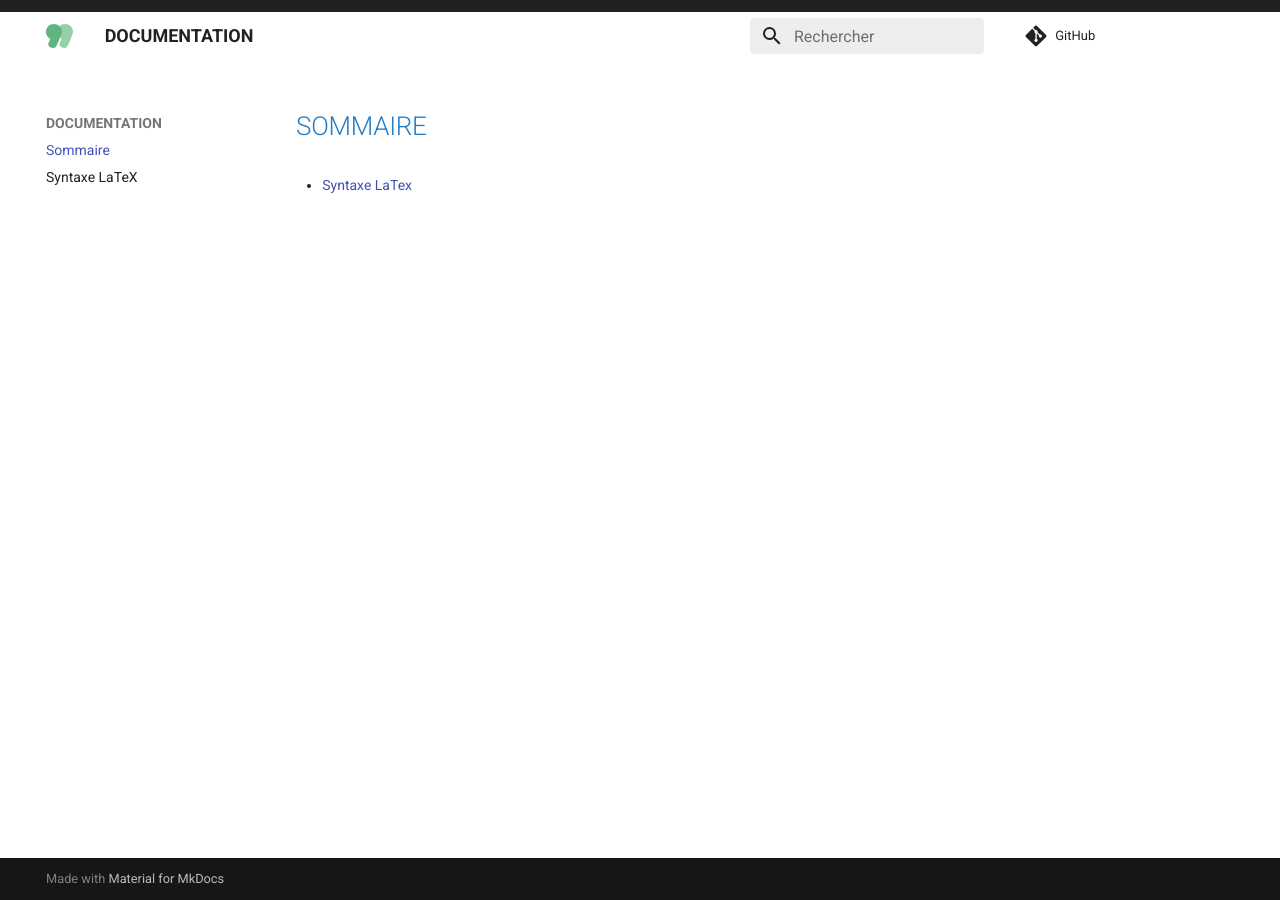
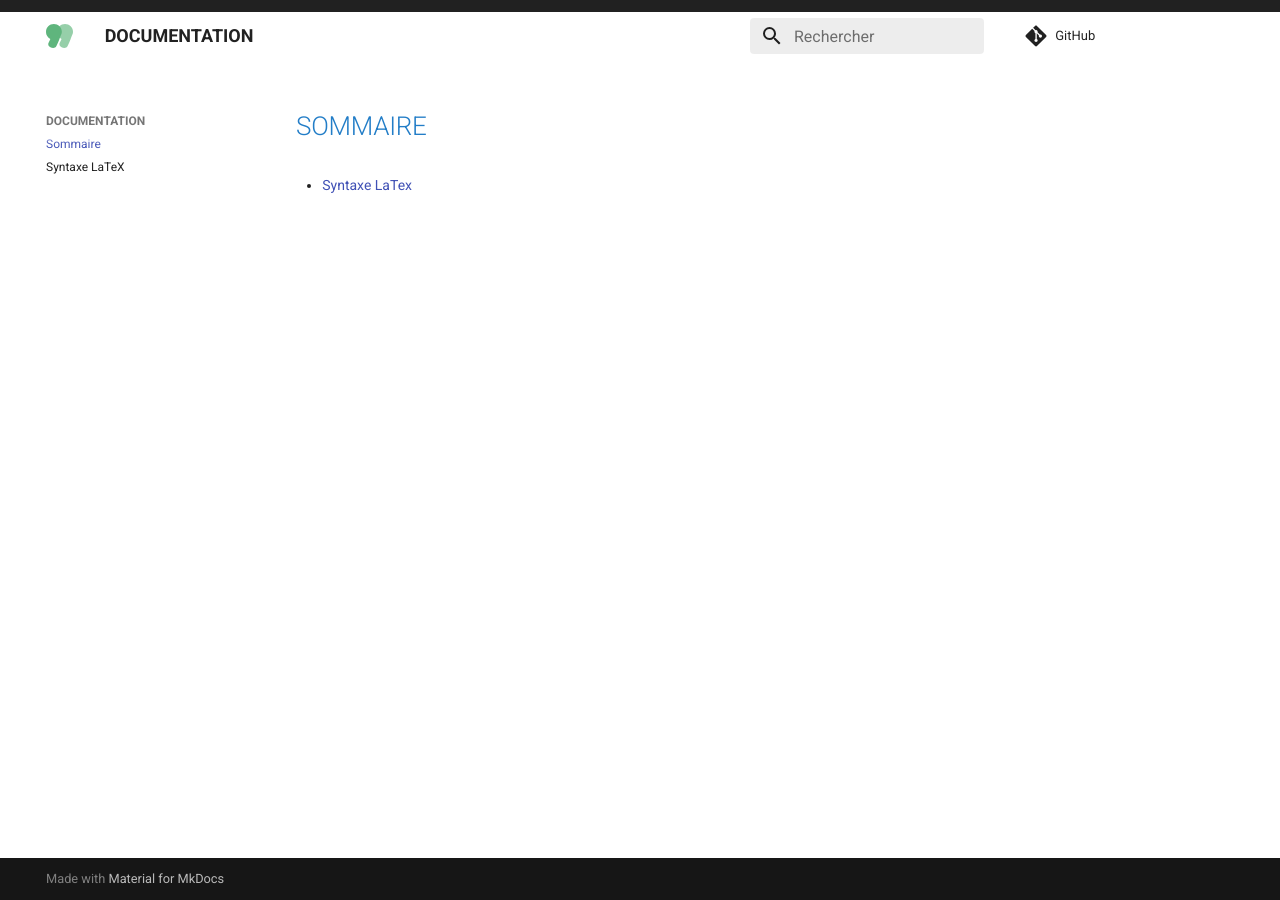
Before and after one commit to mon-oral/documentation, an MkDocs documentation site: the page built from docs/index.md, in a window 1280 px wide. Built offline with MkDocs 1.6.1 and Material for MkDocs 9.7.7, drawn with Linux system fonts in a browser that asks for light colours; comment, search, counter and statistics services are not loaded; the version menu is left out.

Commit message:
Update extra.css

```diff
--- a/docs/assets/stylesheets/extra.css
+++ b/docs/assets/stylesheets/extra.css
@@ -77,3 +77,8 @@ h1, h2, h3, h4, h5, h6, .h1, .h2, .h3, .h4, .h5, .h6 {
 .md-typeset blockquote {
     color:#2c3e50;
 }
+
+.md-nav {
+    font-size: .6rem;
+    line-height: 1.3;
+}
```
